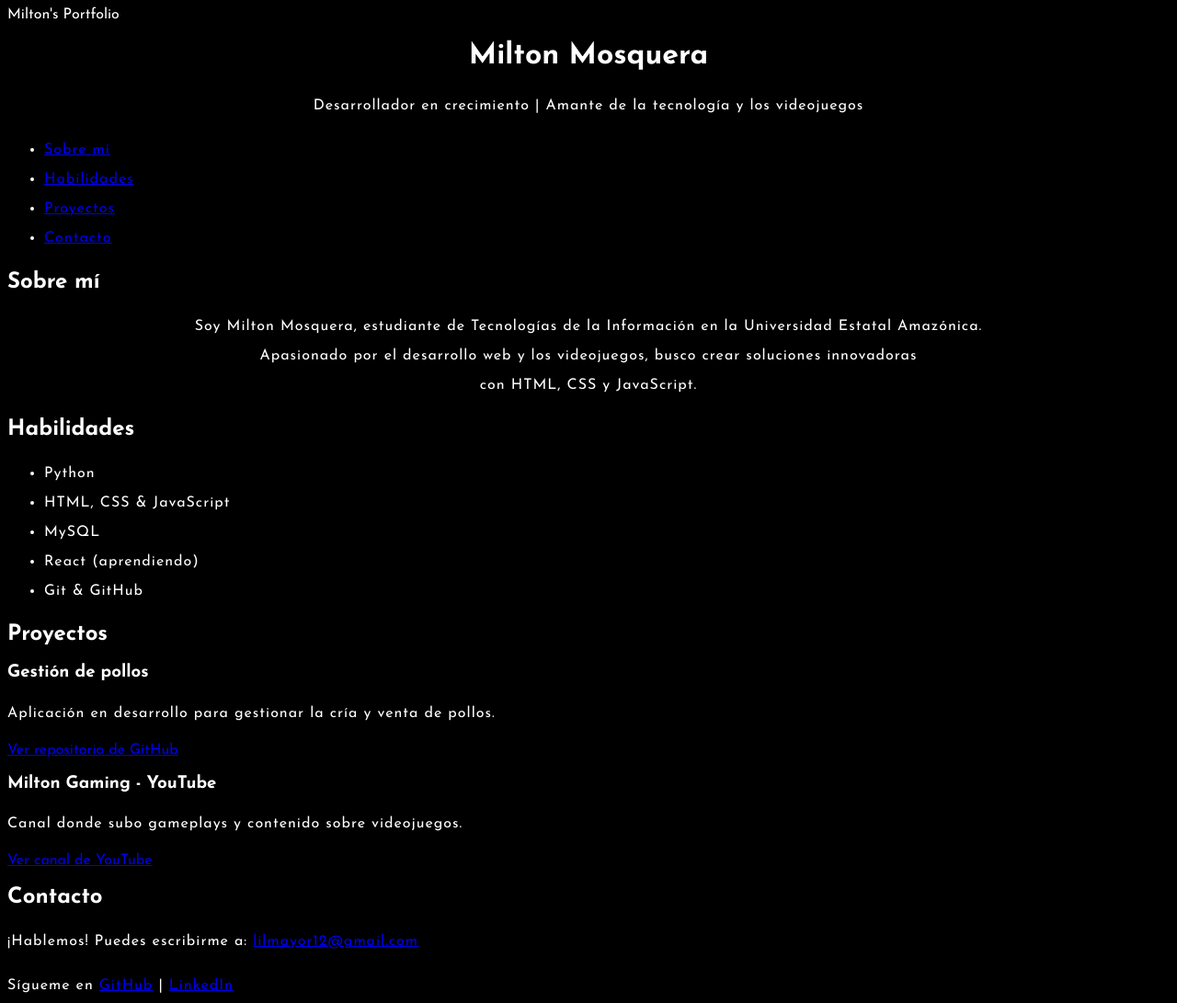
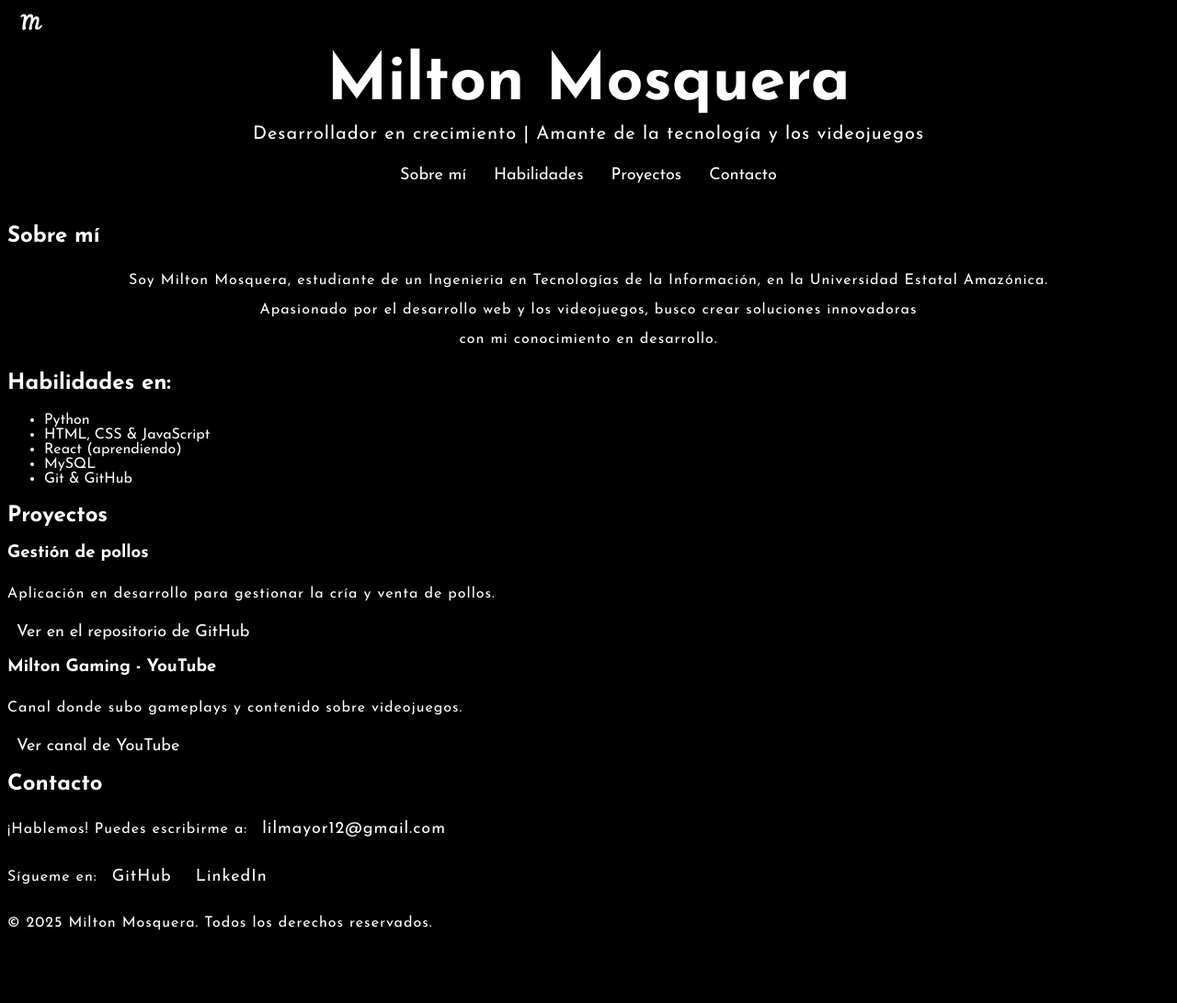
Before and after one commit to Mil2003/portfolio, a plain HTML site: page index.html in a window 1280 px wide. Shown: the top 1091 px of the page at 92% size. After the commit the page ends 1036 px from the top, so only its background shows below. Drawn offline with Linux system fonts and the light colour scheme; a script that the page names is missing.

Commit message:
Mejora del css; Se quitó el click alert en el JavaScript, mojara de la estructura del HTML.

```diff
--- a/index.html
+++ b/index.html
@@ -1,39 +1,43 @@
 <!DOCTYPE html>
 <html lang="es">
 <head>
-    <meta
-        charset="UTF-8"/>
-
-    <meta
-    <meta name="description" content="Portafolio de trabajo del Ing. Milton Mosquera Quiñónez en Tecnologías de la Información."/>
-    <meta name="keywords" content="Milton Mosquera, Desarrollador, Programador, Tecnologías de la Información, TI, Universidad Estatal Amazónica, UEA, HTML, CSS, JavaScript, Python, React, MySQL, Git, GitHub, Videojuegos, Tecnología, Informática, Computación, Desarrollo Web, Desarrollo de Software, Software, Web, Programación, Lenguajes de Programación, Programación Web, Programación de Videojuegos, Videojuegos, Gameplays, Milton Gaming, Milton Gaming YouTube, Milton Gaming Canal, Milton Gaming Canal de YouTube, Milton Gaming YouTube Channel, Milton Gaming YouTube
-
 
     <title >Milton's Portfolio</title>
-    <link rel="icon" href="img/goku.jpg" type="image/jpg">
 
+    <meta name="autor" content="Milton Mosquera Quiñónez"/>
+    <link rel="icon" href="img/favicon.ico" type="image/x-icon"/>
+    <meta charset="UTF-8"/>
+
+    <meta name="description" content="Portafolio de trabajo del Ing. Milton Mosquera Quiñónez en Tecnologías de la Información."/>
+
+    <meta name="keywords" content="Milton Mosquera, Desarrollador, Programador,
+    Tecnologías de la Información, TI, Universidad Estatal Amazónica, UEA, HTML, CSS,
+    JavaScript, Python, React, MySQL, Git, GitHub, Videojuegos, Tecnología, Informática,
+    Computación, Desarrollo Web, Desarrollo de Software, Software, Web, Programación,
+    Lenguajes de Programación, Programación Web, Programación de Videojuegos, Videojuegos,
+    Gameplays, Milton Gaming, Milton Gaming YouTube, Milton Gaming Canal,
+    Milton Gaming Canal de YouTube, Milton Gaming YouTube Channel, Milton Gaming YouTube"/>
 
     <link rel="preconnect" href="https://fonts.googleapis.com">
     <link rel="preconnect" href="https://fonts.gstatic.com" crossorigin>
     <link href="https://fonts.googleapis.com/css2?family=Josefin+Sans:ital,wght@0,100..700;1,100..700&family=Oswald:wght@200..700&display=swap" rel="stylesheet">
 
     <link rel="stylesheet" href="styles.css"/>
-
-
 </head>
 
 <body>
         <header>
-
-        <h1 class="center">Milton Mosquera</h1>
-        <p class="center">Desarrollador en crecimiento | Amante de la tecnología y los videojuegos</p>
-        <nav>
-            <ul>
-                <li><a href="#about">Sobre mí</a></li>
-                <li><a href="#skills">Habilidades</a></li>
-                <li><a href="#projects">Proyectos</a></li>
-                <li><a href="#contact">Contacto</a></li>
-            </ul>
+            <a href="index.html"><img src="img/favicon-32x32.png" alt="Logo del portafolio de Milton Mosquera"/></a>
+        <div class="container">
+            <div class="center">
+                <h1>Milton Mosquera</h1>
+                <p id="sub-h1">Desarrollador en crecimiento | Amante de la tecnología y los videojuegos</p>
+            </div>
+            <nav class="container">
+                <a href="#about">Sobre mí</a>
+                <a href="#skills">Habilidades</a>
+                <a href="#projects">Proyectos</a>
+                <a href="#contact">Contacto</a>
             </nav>
         </header>
 
@@ -41,19 +45,19 @@
             <section id="about">
                 <h2>Sobre mí</h2>
                 <p class="center">
-                Soy Milton Mosquera, estudiante de Tecnologías de la Información en la Universidad Estatal Amazónica. <br>
+                    Soy Milton Mosquera, estudiante de un Ingenieria en Tecnologías de la Información, en la Universidad Estatal Amazónica. <br>
                     Apasionado por el desarrollo web y los videojuegos, busco crear soluciones innovadoras <br>
-                con HTML, CSS y JavaScript.
+                    con mi conocimiento en desarrollo.
                 </p>
             </section>
 
             <section id="skills">
-            <h2>Habilidades</h2>
+                <h2>Habilidades en:</h2>
                 <ul>
                     <li>Python</li>
                     <li>HTML, CSS & JavaScript</li>
+                    <li>React (aprendiendo)</li>
                     <li>MySQL</li>
-                <li>React (aprendiendo)</li>
                     <li>Git & GitHub</li>
                 </ul>
             </section>
@@ -63,7 +67,7 @@
                 <div>
                     <h3>Gestión de pollos</h3>
                     <p>Aplicación en desarrollo para gestionar la cría y venta de pollos.</p>
-                <a href="https://github.com/Mil2003/corral_app">Ver repositorio de GitHub</a>
+                    <a href="https://github.com/Mil2003/corral_app">Ver en el repositorio de GitHub</a>
                 </div>
                 <div>
                     <h3>Milton Gaming - YouTube</h3>
@@ -78,19 +82,19 @@
                     ¡Hablemos! Puedes escribirme a:
                     <a href="mailto:lilmayor12@gmail.com">lilmayor12@gmail.com</a>
                 </p>
-
                 <p>
-                Sígueme en
+                    Sígueme en:
                     <a href="https://github.com/Mil2003">GitHub</a>
-                | <a href="https://www.linkedin.com/in/milton-mosquera-469960216" target="_blank">LinkedIn</a>
+                    <a href="https://www.linkedin.com/in/milton-mosquera-469960216" target="_blank">LinkedIn</a>
                 </p>
             </section>
+
         </main>
 
         <footer>
             <p>&copy; 2025 Milton Mosquera. Todos los derechos reservados.</p>
         </footer>
-
+    </div>
     <script src="scripts.js"> </script>
 </body>
 </html>
--- a/scripts.js
+++ /dev/null
@@ -1,3 +0,0 @@
-document.querySelector("html").onclick = function () {
-    alert("¡Ey! ¡En donde estas tratando de clickear!?");
-  };
--- a/styles.css
+++ b/styles.css
@@ -1,26 +1,65 @@
 html {
   background: rgb(0, 0, 0);
   font-family: "Josefin Sans", sans-serif;
-  font-optical-sizing: auto;
-  font-weight: <weight>;
-  font-style: normal;
+}
+
+.container {
+  width: 90%;
+  max-width: 1200px;
+  margin: 0 auto;
+  padding: 10px;
+}
+.center {
+  text-align: center;
+}
+
+img {
+  max-width: 100%;
+  height: auto;
+  display: inline;
+  margin: 0 auto;
+}
+
+nav {
+  display: flex;
+  justify-content: center;
+  flex-wrap: wrap;
+  gap: 10px;
 }
 
 body {
   color: rgb(255, 255, 255);
 }
 
-h1, {
-  font-size: 60px;
+h1 {
+  font-size: 70px;
+  margin: 0%;
   text-align: center;
 }
 
-p, li {
+#sub-h1 {
+  font-size: 20px;
+  margin: 0%;
+  padding: 0%;
+}
+
+p {
   font-size: 16px;
   line-height: 2;
   letter-spacing: 1px;
 }
 
-.center{
-  text-align: center;
+
+
+/* Navegación centrada y adaptable */
+
+a {
+  color: white;
+  text-decoration: none;
+  font-size: 18px;
+  padding: 5px 10px;
 }
+
+a:hover {
+  text-decoration: underline;
+}
```
Also changed, not shown: img/favicon-32x32.png (added), img/favicon.ico (added). Lines whose indentation alone changed are shown as unchanged.
